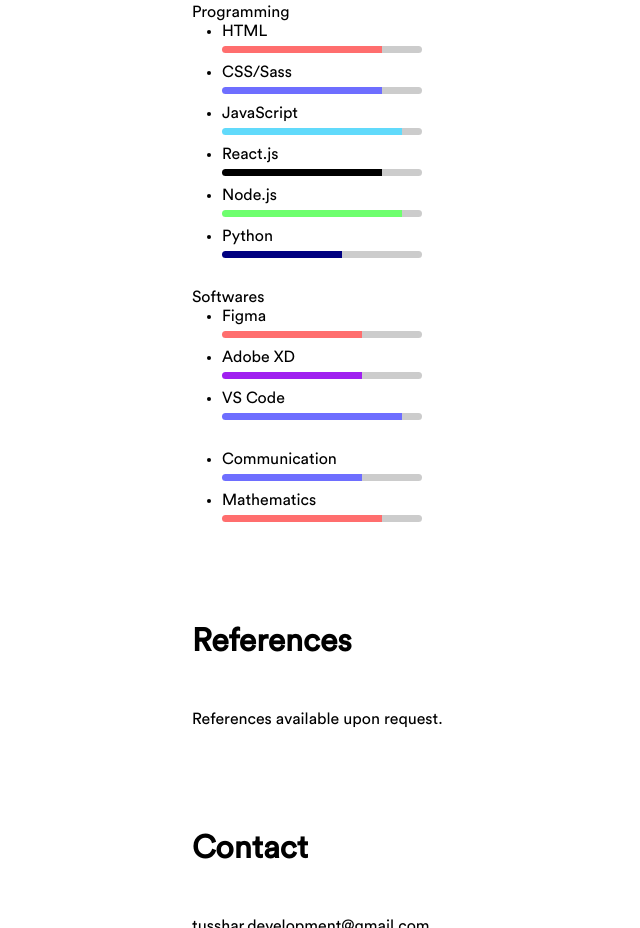
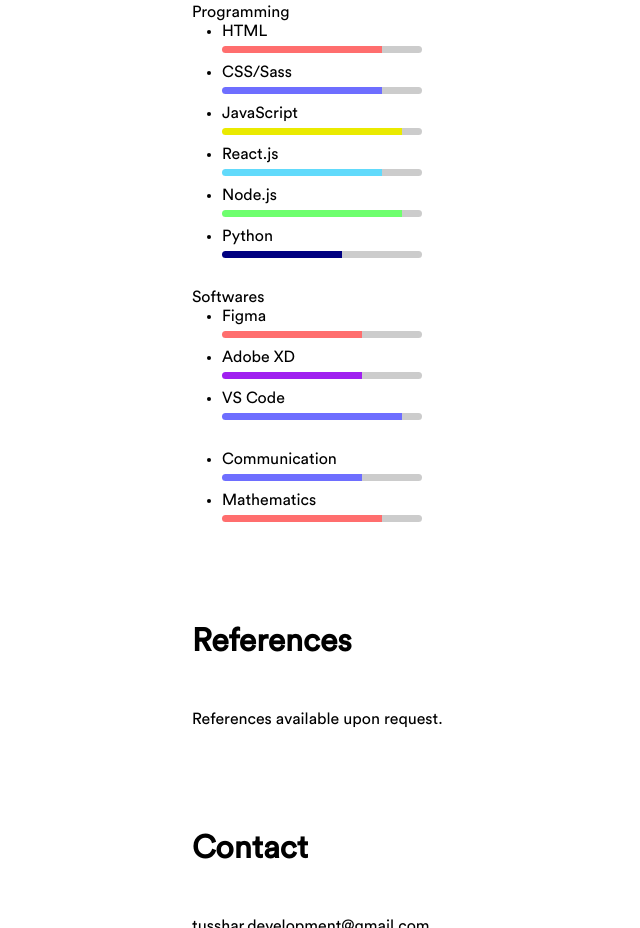
Before and after one commit to Tusshar-developer/portfolio, a plain HTML site: page about/index.html in a window 1280 px wide. Shown: the part 1560-2488 px from the top of the page, without its empty margins (0-640 px from the left). Drawn offline with Linux system fonts and the light colour scheme.

Commit message:
colour fix

```diff
--- a/about/index.html
+++ b/about/index.html
@@ -86,11 +86,11 @@
               </li>
               <li>
                 JavaScript
-                <div class="nine reactblue"></div>
+                <div class="nine yellow"></div>
               </li>
               <li>
                 React.js
-                <div class="eight"></div>
+                <div class="eight reactblue"></div>
               </li>
               <li>
                 Node.js
--- a/about/style.scss
+++ b/about/style.scss
@@ -198,6 +198,12 @@ body {
                 }
               }
 
+              &.yellow {
+                &::before {
+                  background: #eaea00;
+                }
+              }
+
               &.blue {
                 &::before {
                   background: #6e6eff;
```
Also changed, not shown: about/style.css, 1 other file.
